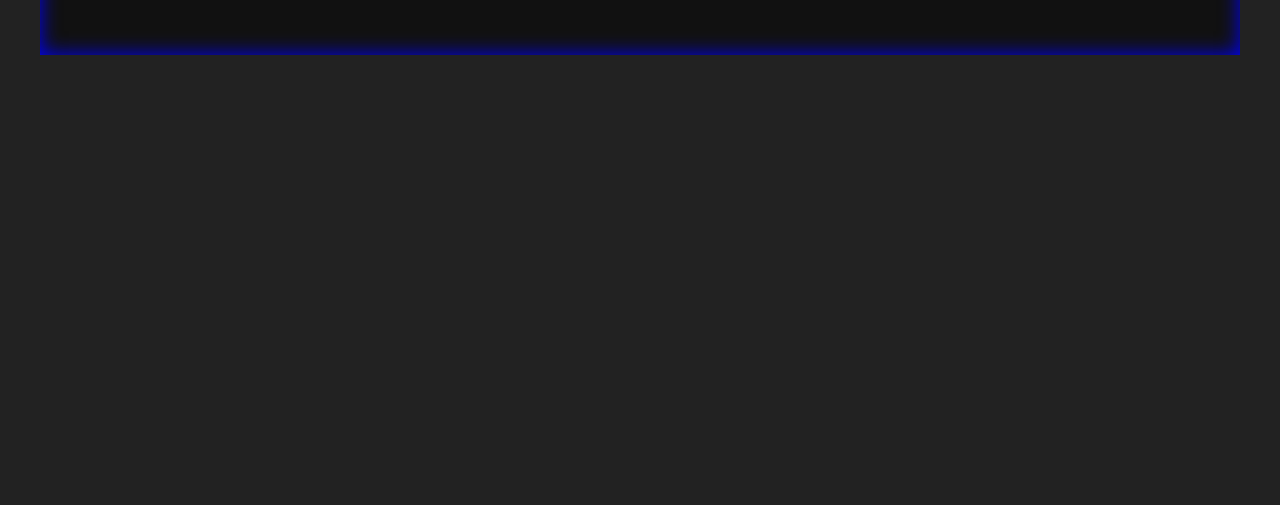
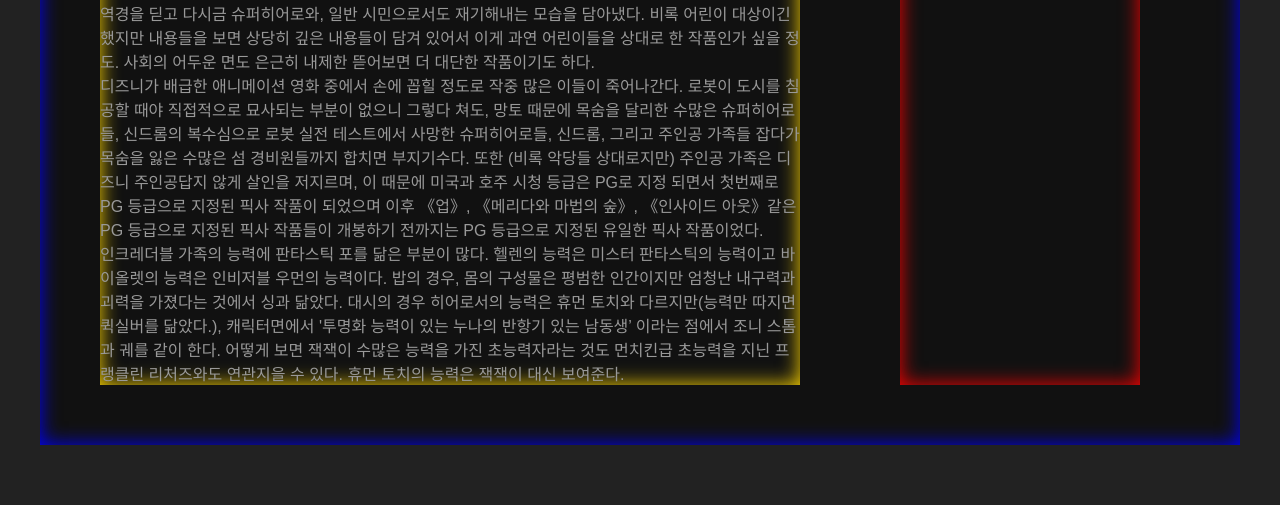
Before and after one commit to amsrj/incredible, a plain HTML site: page index.html in a window 1280 px wide. Shown: the part 788-1293 px from the top of the page. Before the commit the page ends 903 px from the top, so only its background shows below. Drawn offline with Linux system fonts and the light colour scheme.

Commit message:
article-description p 마크업 구성 + reset

```diff
--- a/index.html
+++ b/index.html
@@ -26,7 +26,15 @@
               The Incredible
             </h1>
             <div class="article-description">
-              Description
+              <p>
+                "은퇴 후의 슈퍼히어로 가족"이라는 독특한 소재를 다루어 일반인처럼 살아가야 하는 그들의 고뇌와 함께 역경을 딛고 다시금 슈퍼히어로와, 일반 시민으로서도 재기해내는 모습을 담아냈다. 비록 어린이 대상이긴 했지만 내용들을 보면 상당히 깊은 내용들이 담겨 있어서 이게 과연 어린이들을 상대로 한 작품인가 싶을 정도. 사회의 어두운 면도 은근히 내제한 뜯어보면 더 대단한 작품이기도 하다.
+              </p>
+              <p>
+                디즈니가 배급한 애니메이션 영화 중에서 손에 꼽힐 정도로 작중 많은 이들이 죽어나간다. 로봇이 도시를 침공할 때야 직접적으로 묘사되는 부분이 없으니 그렇다 쳐도, 망토 때문에 목숨을 달리한 수많은 슈퍼히어로들, 신드롬의 복수심으로 로봇 실전 테스트에서 사망한 슈퍼히어로들, 신드롬, 그리고 주인공 가족들 잡다가 목숨을 잃은 수많은 섬 경비원들까지 합치면 부지기수다. 또한 (비록 악당들 상대로지만) 주인공 가족은 디즈니 주인공답지 않게 살인을 저지르며, 이 때문에 미국과 호주 시청 등급은 PG로 지정 되면서 첫번째로 PG 등급으로 지정된 픽사 작품이 되었으며 이후 《업》, 《메리다와 마법의 숲》, 《인사이드 아웃》같은 PG 등급으로 지정된 픽사 작품들이 개봉하기 전까지는 PG 등급으로 지정된 유일한 픽사 작품이었다.
+              </p>
+              <p>
+                인크레더블 가족의 능력에 판타스틱 포를 닮은 부분이 많다. 헬렌의 능력은 미스터 판타스틱의 능력이고 바이올렛의 능력은 인비저블 우먼의 능력이다. 밥의 경우, 몸의 구성물은 평범한 인간이지만 엄청난 내구력과 괴력을 가졌다는 것에서 싱과 닮았다. 대시의 경우 히어로서의 능력은 휴먼 토치와 다르지만(능력만 따지면 퀵실버를 닮았다.), 캐릭터면에서 '투명화 능력이 있는 누나의 반항기 있는 남동생’ 이라는 점에서 조니 스톰과 궤를 같이 한다. 어떻게 보면 잭잭이 수많은 능력을 가진 초능력자라는 것도 먼치킨급 초능력을 지닌 프랭클린 리처즈와도 연관지을 수 있다. 휴먼 토치의 능력은 잭잭이 대신 보여준다.
+              </p>
             </div>
 
           </div>
```
